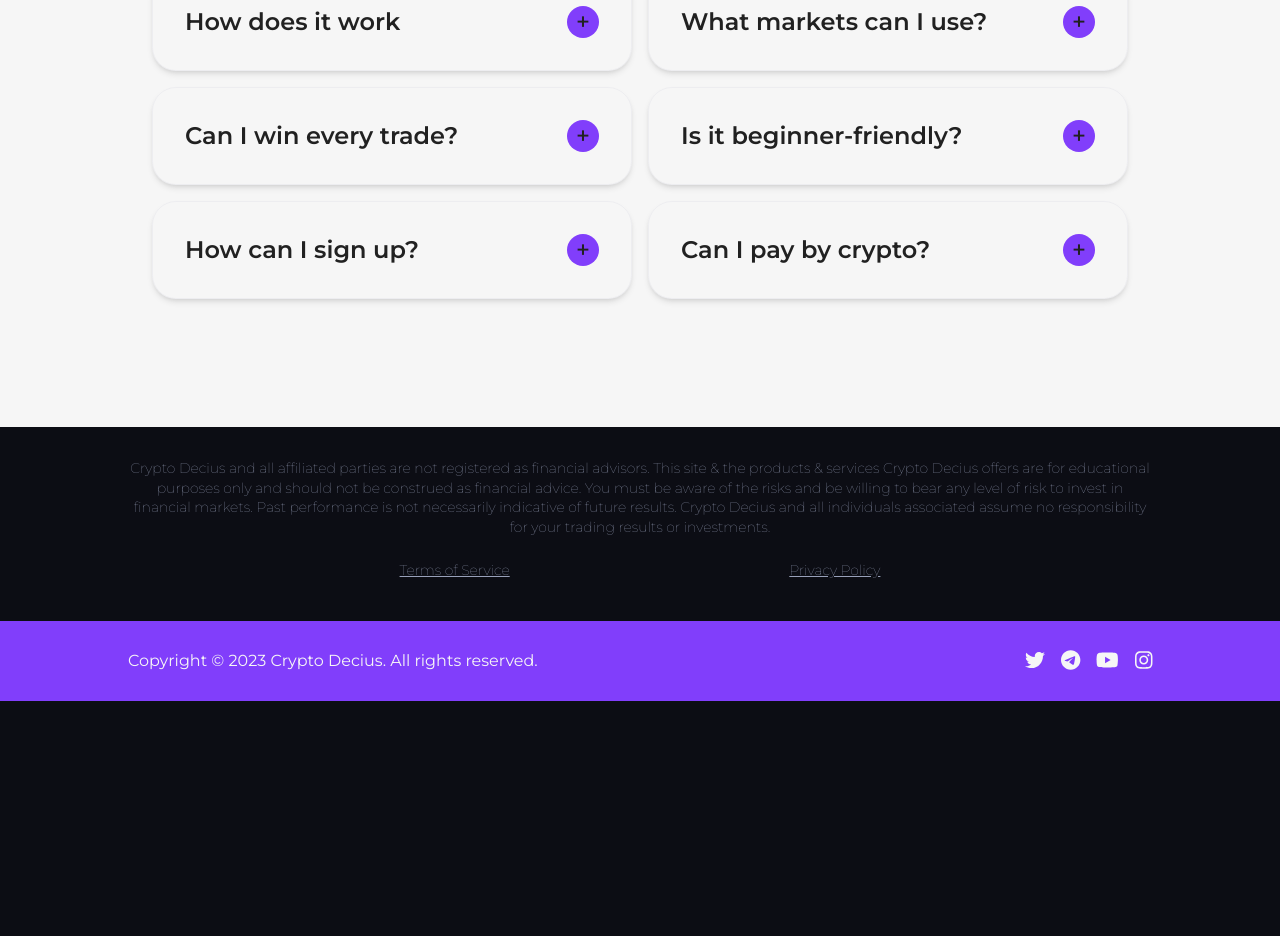
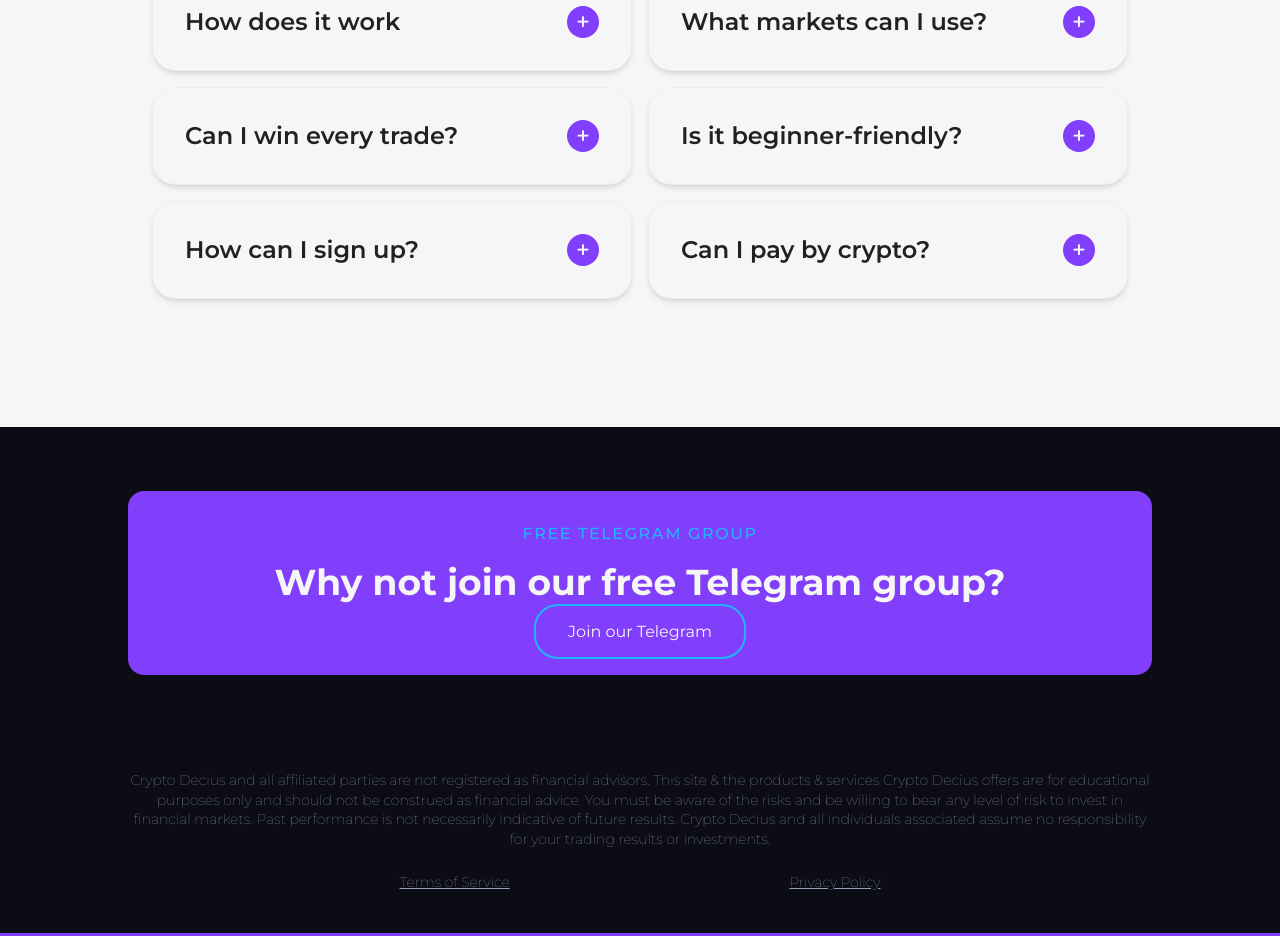
Before and after one commit to szilrdmate/cryptodecius, a React (Vite) app: page / in a window 1280 px wide. Shown: the part 4440-5376 px from the top of the page. Before the commit the page ends 5141 px from the top, so only its background shows below. Built offline with nearby package versions, Linux system fonts and the light colour scheme.

Commit message:
Contact card

```diff
--- a/src/components/Faq.jsx
+++ b/src/components/Faq.jsx
@@ -35,7 +35,7 @@ const Faq = () => {
               onClick={() => toggleAccordion(index)}
             >
               <span className="text-2xl font-semibold">{item.question}</span>
-              <span className="text-2xl font-medium bg-purple w-8 h-8 flex items-center justify-center rounded-full">
+              <span className="text-2xl text-white font-medium bg-purple w-8 h-8 flex items-center justify-center rounded-full">
                 {openIndex === index ? '-' : '+'}
               </span>
             </button>
--- a/src/pages/Home.jsx
+++ b/src/pages/Home.jsx
@@ -190,7 +190,16 @@ const Home = () => {
 
       <div id="faq" className="bg-white py-16">
           < Faq />
+      </div>
+      <div className='bg-dark-blue py-16'>
+        <div className='container flex flex-col items-center justify-center max-w-5xl rounded-2xl bg-purple mx-auto py-8'>
+          <p className="text-center mb-4 uppercase text-light-blue font-medium tracking-widest">FREE TELEGRAM GROUP</p>
+          <h1 className="text-center text-4xl md:text-4xl font-bold mb-4 text-white">Why not join our free Telegram group?</h1>
+          <div className=''>
+            <a className="text-center py-4 px-8 rounded-3xl border-light-blue border-2 text-white" href="#">Join our Telegram</a>
+          </div>
         </div>
+      </div>
     </div>
   );
 };
```
